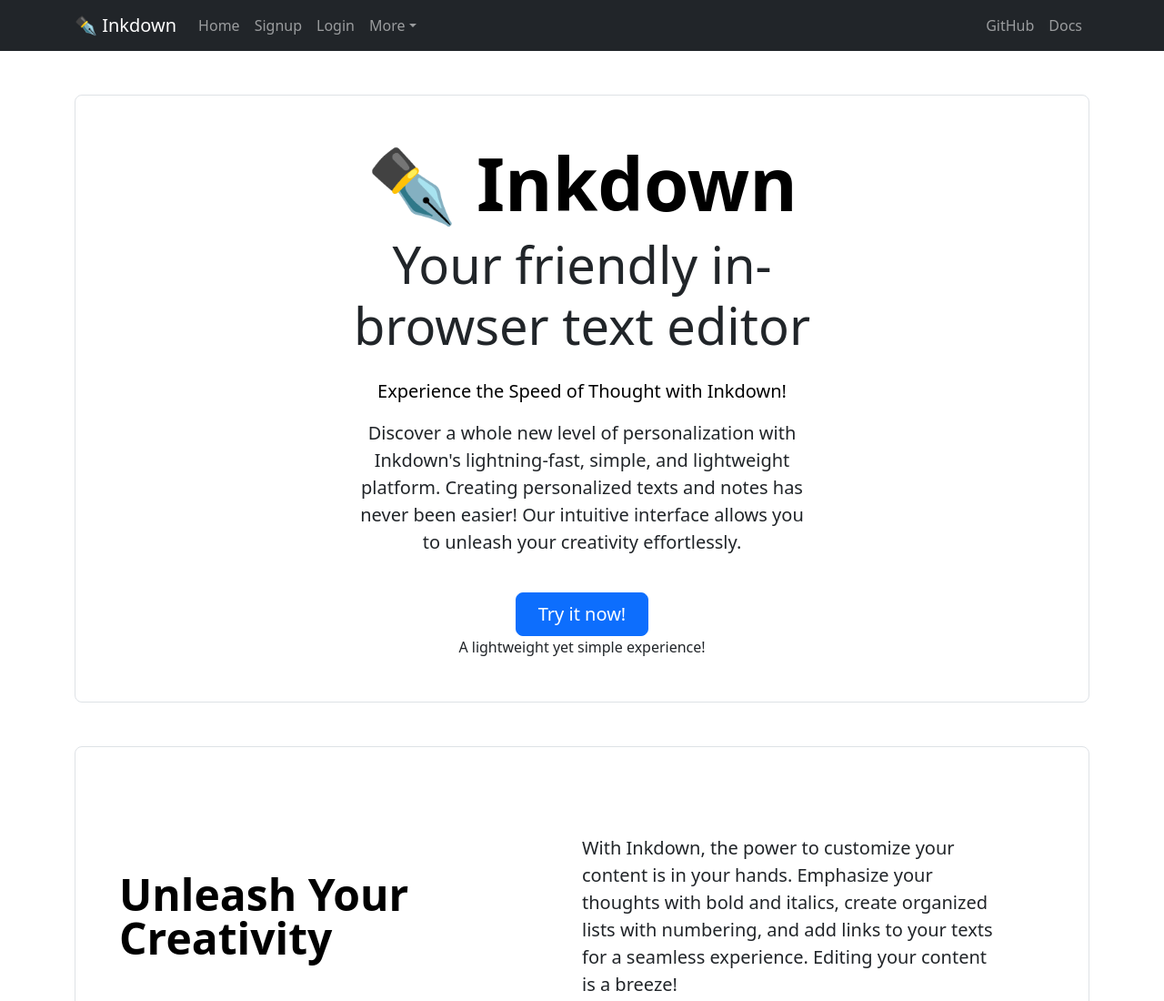
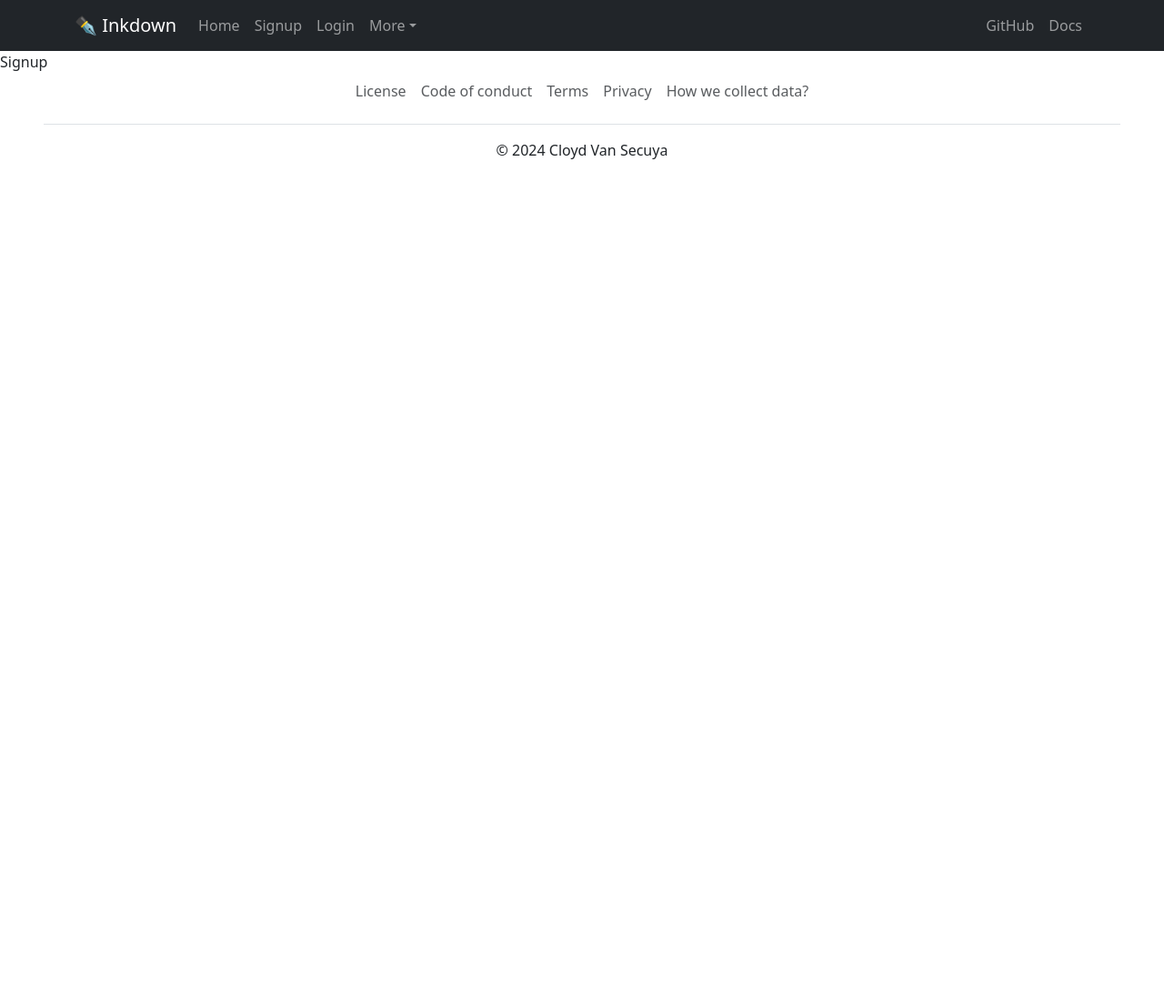
Before and after one commit to Ciezo/demo-react-app, a React (Create React App) app: page /signup in a window 1280 px wide. Shown: the top 1100 px of the page at 91% size. After the commit the page ends 800 px from the top, so only its background shows below. Built offline with nearby package versions, Linux system fonts and the light colour scheme.

Commit message:
Major implementations
Refactor and clean App.js
Added routing
Added a directory for pages to integrate routing
New pages:
 - Home.js
 - Signup.js
 - Login.js

```diff
--- a/src/App.js
+++ b/src/App.js
@@ -1,104 +1,25 @@
 import CustomNavbar from "./components/Navbar";
-import WelcomeCard from "./components/WelcomeCard";
-import Cards from "./components/Cards";
 import Footer from "./components/Footer";
+
+// App routing
+import { BrowserRouter as Router, Route, Routes } from "react-router-dom";
+import Home from "./pages/Home";
+import Signup from "./pages/Signup";
+import Login from "./pages/Login";
 
 function App() {
   return (
-    <div>
-      <CustomNavbar />
-      <div className="container-sm mx-auto pt-5">
-        <WelcomeCard />
-        <Cards
-          header={"Unleash Your Creativity"}
-          body={
-            "With Inkdown, the power to customize your content is in your hands. Emphasize your thoughts with bold and italics, create organized lists with numbering, and add links to your texts for a seamless experience. Editing your content is a breeze!"
-          }
-          isRowReverse={false}
-        />
-
-        <Cards
-          header={"Always Remembered"}
-          body={
-            "Inkdown values your work and ensures that your notes are persistently saved, ready to be accessed whenever you need them. Say goodbye to losing your ideas and hello to a reliable companion that keeps track of your thoughts."
-          }
-          isRowReverse={true}
-        />
-
-        <Cards
-          header={"Lightning-Fast Data Retrieval"}
-          body={
-            "Powered by React.js cutting-edge lightweight and dynamic capabilities, Inkdown fetches your notes in the blink of an eye. Say goodbye to waiting and hello to instant access!"
-          }
-          isRowReverse={false}
-        />
-
-        <Cards
-          header={"Seamless 24/7 Access"}
-          body={
-            "Inkdown deploys a remote database pipeline, guaranteeing 24/7 access for all users. Your notes are always within reach, no matter where you are."
-          }
-          isRowReverse={true}
-        />
-
-        <Cards
-          header={"Scale with Ease"}
-          body={
-            "Our source code is designed with scalability in mind, using Classes and Controllers to collect events and user data. Inkdown grows with you, accommodating your needs as they evolve."
-          }
-          isRowReverse={true}
-        />
-
-        <Cards
-          header={"Your Space, Your Way"}
-          body={
-            "We believe in user-centric design, and that's why Inkdown ensures that each user has access to their own respective pages. Enjoy a seamless and personalized experience every time."
-          }
-          isRowReverse={false}
-        />
-
-        <Cards
-          header={"Elegance and Intuition"}
-          body={
-            "Inkdown's user interface is elegantly simple yet remarkably intuitive and dynamic. We understand the value of aesthetics, making your note-taking experience a pleasure."
-          }
-          isRowReverse={true}
-        />
-
-        <Cards
-          header={"A Symphony of Functionality"}
-          body={
-            "Inkdown offers a comprehensive CRUD system, operating on a PHP local API. This wrapper ensures flawless logic and data handling, giving you complete control over your content."
-          }
-          isRowReverse={false}
-        />
-
-        <Cards
-          header={"Archive and Restore"}
-          body={
-            "Never fear losing your valuable notes again! Inkdown implements cutting-edge techniques for archiving and restoring. Safeguard your work and easily restore it whenever needed."
-          }
-          isRowReverse={true}
-        />
-
-        <Cards
-          header={"Save, Edit, Remove, and Restore Notes"}
-          body={
-            "Inkdown has ways to create, edit, and delete personalized notes whilst maintaining the ability to archive and restore them. With Inkdown, the power to customize your content is in your hands. Emphasize your thoughts with bold and italics, create organized lists with numbering, and add links to your texts for a seamless experience. Editing your content is a breeze!  "
-          }
-          isRowReverse={false}
-        />
-
-        <Cards
-          header={"The future of note taking"}
-          body={
-            "Embrace the future of note-taking with Inkdown, where speed, creativity, and reliability converge to give you the ultimate writing experience. Say hello to a world of seamless personalization and innovation today!"
-          }
-          isRowReverse={true}
-        />
+    <Router>
+      <div className="content">
+        <CustomNavbar />
+        <Routes>
+          <Route path="/" Component={Home} />
+          <Route path="/signup" Component={Signup} />
+          <Route path="/login" Component={Login} />
+        </Routes>
+        <Footer />
       </div>
-      <Footer />
-    </div>
+    </Router>
   );
 }
 
--- a/src/components/Navbar.js
+++ b/src/components/Navbar.js
@@ -1,25 +1,33 @@
-import Container from 'react-bootstrap/Container';
-import Nav from 'react-bootstrap/Nav';
-import Navbar from 'react-bootstrap/Navbar';
-import NavDropdown from 'react-bootstrap/NavDropdown';
+import Container from "react-bootstrap/Container";
+import Nav from "react-bootstrap/Nav";
+import Navbar from "react-bootstrap/Navbar";
+import NavDropdown from "react-bootstrap/NavDropdown";
+import { Outlet, Link } from "react-router-dom";
 
 function CustomNavbar() {
   return (
+    <>
       <Navbar collapseOnSelect expand="lg" bg="dark" data-bs-theme="dark">
         <Container>
           <Navbar.Brand href="#home">✒️ Inkdown</Navbar.Brand>
           <Navbar.Toggle aria-controls="responsive-navbar-nav" />
           <Navbar.Collapse id="responsive-navbar-nav">
             <Nav className="me-auto">
-            <Nav.Link href="#home">Home</Nav.Link>
-            <Nav.Link href="#signup">Signup</Nav.Link>
-            <Nav.Link href="#login">Login</Nav.Link>
+              <Nav.Link as={Link} to="/">Home</Nav.Link>
+              <Nav.Link as={Link} to="/signup">Signup</Nav.Link>
+              <Nav.Link as={Link} to="/login">Login</Nav.Link>
               <NavDropdown title="More" id="collapsible-nav-dropdown">
                 <NavDropdown.Item href="#license">License</NavDropdown.Item>
-              <NavDropdown.Item href="#terms_and_privacy">Terms & Privacy</NavDropdown.Item>
+                <NavDropdown.Item href="#terms_and_privacy">
+                  Terms & Privacy
+                </NavDropdown.Item>
                 <NavDropdown.Divider />
-              <NavDropdown.Item href="#code_of_conduct">Code of Conduct</NavDropdown.Item>
-              <NavDropdown.Item href="#contribute">Contribute</NavDropdown.Item>
+                <NavDropdown.Item href="#code_of_conduct">
+                  Code of Conduct
+                </NavDropdown.Item>
+                <NavDropdown.Item href="#contribute">
+                  Contribute
+                </NavDropdown.Item>
               </NavDropdown>
             </Nav>
             <Nav>
@@ -29,6 +37,8 @@ function CustomNavbar() {
           </Navbar.Collapse>
         </Container>
       </Navbar>
+      <Outlet />
+    </>
   );
 }
 
--- /dev/null
+++ b/src/pages/Home.js
@@ -0,0 +1,102 @@
+import React from 'react';
+import WelcomeCard from '../components/WelcomeCard'
+import Cards from "../components/Cards";
+
+function Home() {
+  return (
+    <>
+    <div className="container-sm mx-auto pt-5">
+          <WelcomeCard />
+          <Cards
+            header={"Unleash Your Creativity"}
+            body={
+              "With Inkdown, the power to customize your content is in your hands. Emphasize your thoughts with bold and italics, create organized lists with numbering, and add links to your texts for a seamless experience. Editing your content is a breeze!"
+            }
+            isRowReverse={false}
+          />
+
+          <Cards
+            header={"Always Remembered"}
+            body={
+              "Inkdown values your work and ensures that your notes are persistently saved, ready to be accessed whenever you need them. Say goodbye to losing your ideas and hello to a reliable companion that keeps track of your thoughts."
+            }
+            isRowReverse={true}
+          />
+
+          <Cards
+            header={"Lightning-Fast Data Retrieval"}
+            body={
+              "Powered by React.js cutting-edge lightweight and dynamic capabilities, Inkdown fetches your notes in the blink of an eye. Say goodbye to waiting and hello to instant access!"
+            }
+            isRowReverse={false}
+          />
+
+          <Cards
+            header={"Seamless 24/7 Access"}
+            body={
+              "Inkdown deploys a remote database pipeline, guaranteeing 24/7 access for all users. Your notes are always within reach, no matter where you are."
+            }
+            isRowReverse={true}
+          />
+
+          <Cards
+            header={"Scale with Ease"}
+            body={
+              "Our source code is designed with scalability in mind, using Classes and Controllers to collect events and user data. Inkdown grows with you, accommodating your needs as they evolve."
+            }
+            isRowReverse={true}
+          />
+
+          <Cards
+            header={"Your Space, Your Way"}
+            body={
+              "We believe in user-centric design, and that's why Inkdown ensures that each user has access to their own respective pages. Enjoy a seamless and personalized experience every time."
+            }
+            isRowReverse={false}
+          />
+
+          <Cards
+            header={"Elegance and Intuition"}
+            body={
+              "Inkdown's user interface is elegantly simple yet remarkably intuitive and dynamic. We understand the value of aesthetics, making your note-taking experience a pleasure."
+            }
+            isRowReverse={true}
+          />
+
+          <Cards
+            header={"A Symphony of Functionality"}
+            body={
+              "Inkdown offers a comprehensive CRUD system, operating on a PHP local API. This wrapper ensures flawless logic and data handling, giving you complete control over your content."
+            }
+            isRowReverse={false}
+          />
+
+          <Cards
+            header={"Archive and Restore"}
+            body={
+              "Never fear losing your valuable notes again! Inkdown implements cutting-edge techniques for archiving and restoring. Safeguard your work and easily restore it whenever needed."
+            }
+            isRowReverse={true}
+          />
+
+          <Cards
+            header={"Save, Edit, Remove, and Restore Notes"}
+            body={
+              "Inkdown has ways to create, edit, and delete personalized notes whilst maintaining the ability to archive and restore them. With Inkdown, the power to customize your content is in your hands. Emphasize your thoughts with bold and italics, create organized lists with numbering, and add links to your texts for a seamless experience. Editing your content is a breeze!  "
+            }
+            isRowReverse={false}
+          />
+
+          <Cards
+            header={"The future of note taking"}
+            body={
+              "Embrace the future of note-taking with Inkdown, where speed, creativity, and reliability converge to give you the ultimate writing experience. Say hello to a world of seamless personalization and innovation today!"
+            }
+            isRowReverse={true}
+          />
+        </div>
+    </>
+  );
+}
+
+export default Home;
--- /dev/null
+++ b/src/pages/Login.js
@@ -0,0 +1,11 @@
+import React from 'react';
+
+function Login() {
+  return (
+    <>
+      <div>Login</div>
+    </>
+  );
+}
+
+export default Login;
--- /dev/null
+++ b/src/pages/Signup.js
@@ -0,0 +1,11 @@
+import React from 'react';
+
+function Signup() {
+  return (
+    <>
+      <div>Signup</div>
+    </>
+  );
+}
+
+export default Signup;
```
Lines whose indentation alone changed are shown as unchanged.
